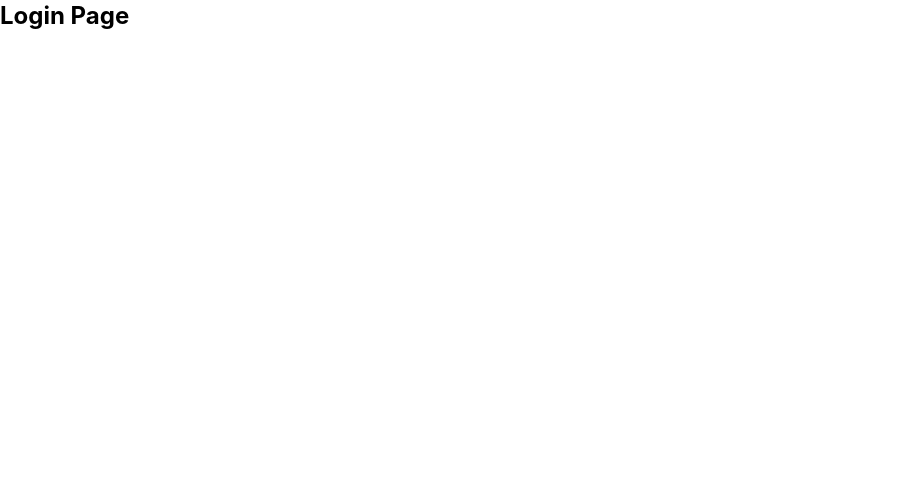
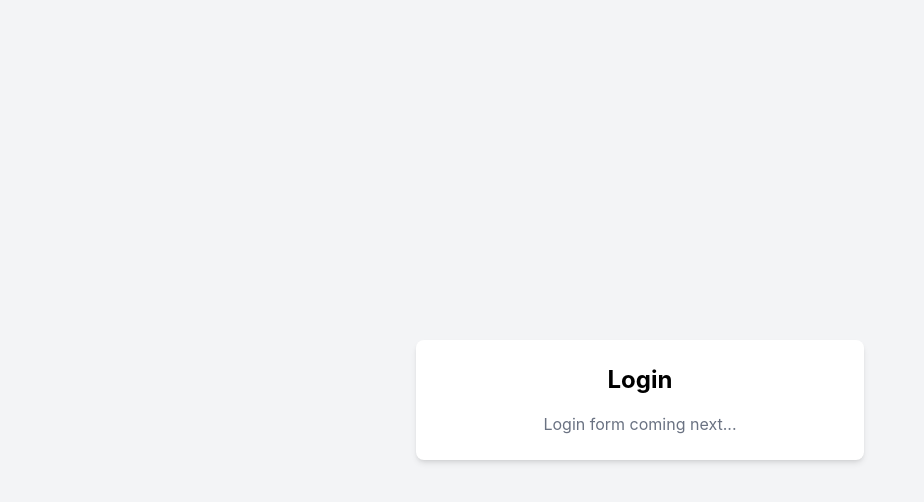
Before and after one commit to rawdaymohamed/ClientFlow, a React (Vite) app in the folder client/: page /login in a window 1280 px wide. Shown: the top 502 px of the page, without its empty margins (0-924 px from the left). Built offline with nearby package versions, Linux system fonts and the light colour scheme.

Commit message:
feat: add basic centered layout for login page

```diff
--- a/client/src/pages/Login.jsx
+++ b/client/src/pages/Login.jsx
@@ -1,7 +1,13 @@
-import React from "react";
+const Login = () => {
+  return (
+    <div className="min-h-screen flex items-center justify-center bg-gray-100">
+      <div className="bg-white p-6 rounded-lg shadow-md w-full max-w-md">
+        <h1 className="text-2xl font-bold mb-4 text-center">Login</h1>
 
-const Login = () => {
-  return <h1 className="text-2xl font-bold">Login Page</h1>;
+        <p className="text-gray-500 text-center">Login form coming next...</p>
+      </div>
+    </div>
+  );
 };
 
 export default Login;
```
